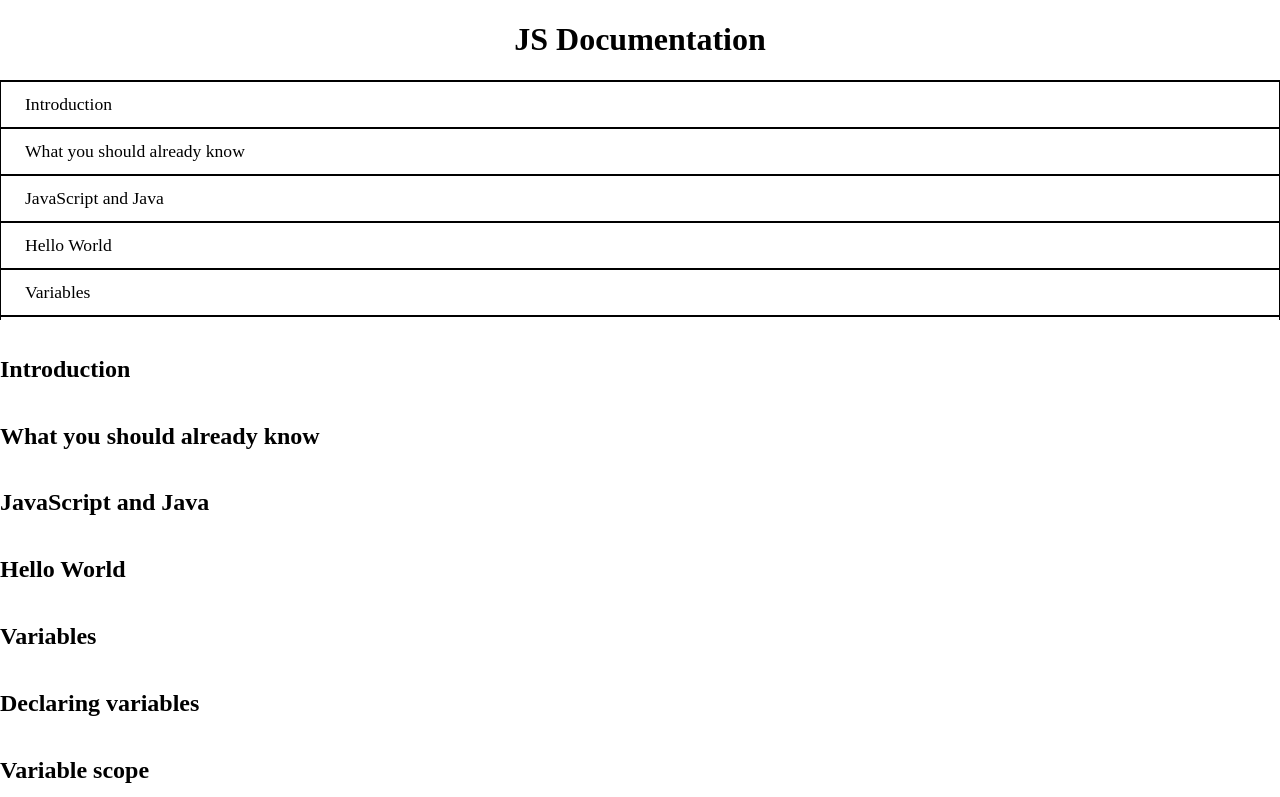
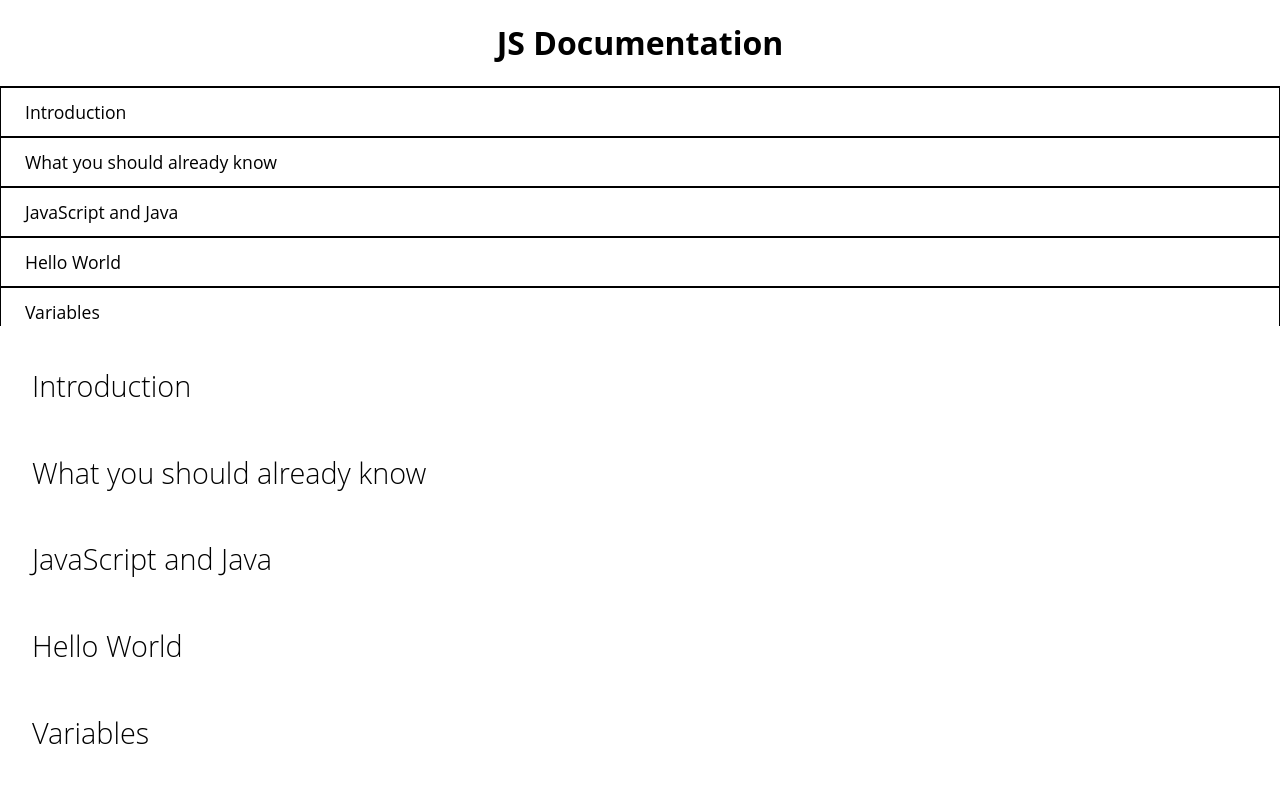
Before and after one commit to DreSean-Sutton/free-code-camp, a plain HTML site: page technical-documentation-page-challenge/index.html in a window 1280 px wide. Shown: the top 797 px of the page. Drawn offline with Linux system fonts and the light colour scheme.

Commit message:
Save point

```diff
--- a/technical-documentation-page-challenge/styles.css
+++ b/technical-documentation-page-challenge/styles.css
@@ -5,10 +5,20 @@
 body {
   margin: 0;
   padding: 0;
+  font-family: 'open sans', arial, sans-serif;
 }
 
 h1 {
   text-align: center;
+}
+
+h2 {
+  font-size: 1.8em;
+  font-weight: 200;
+}
+
+section {
+  margin-left: 2rem;
 }
 
 #navbar > ul {
```
